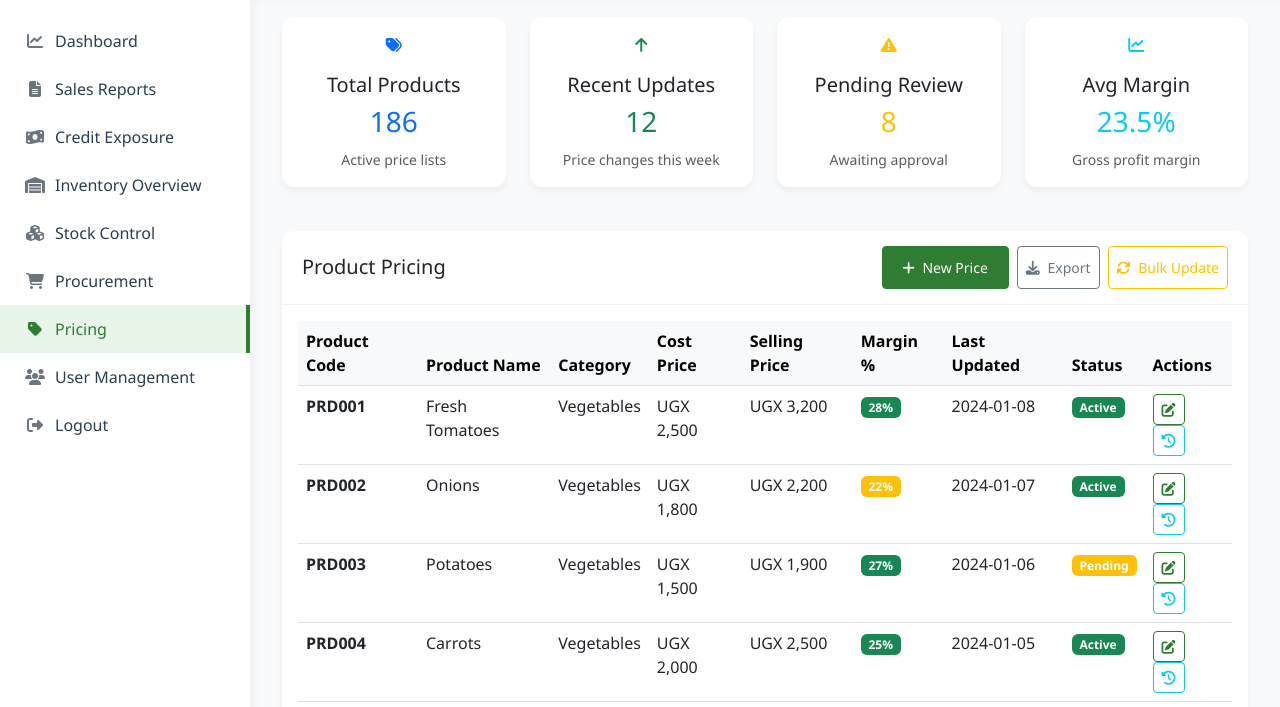
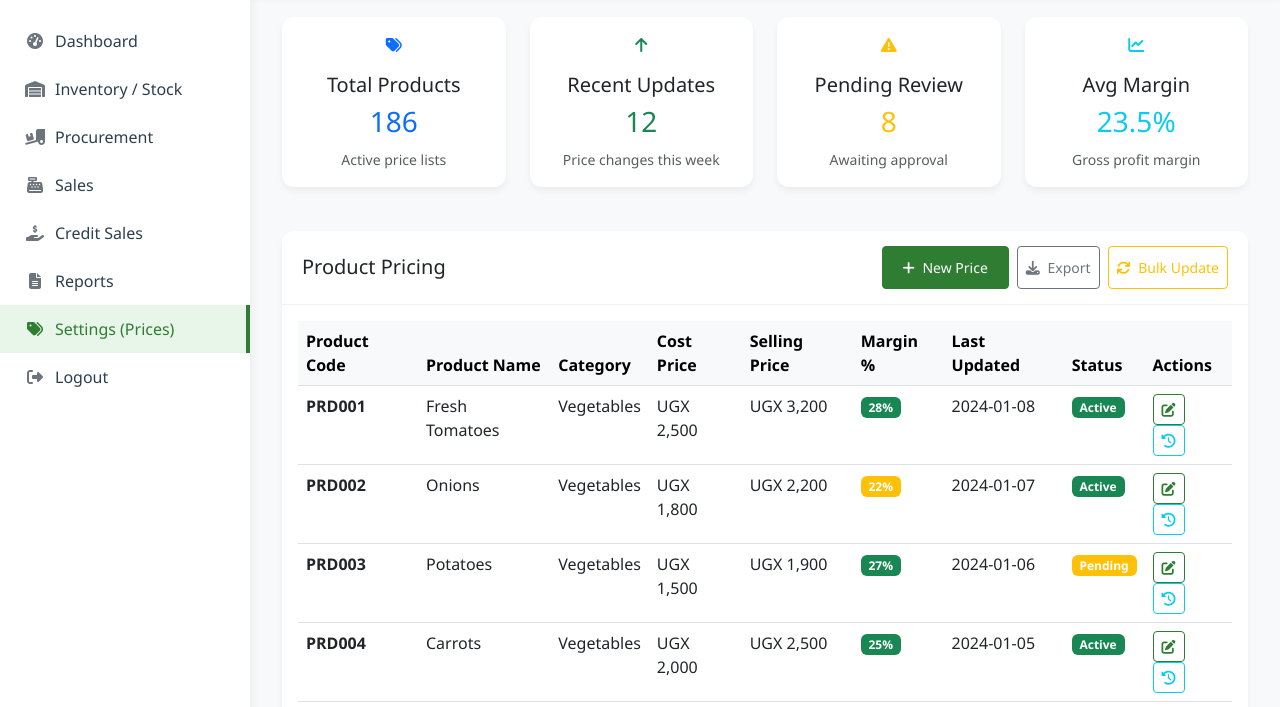
Before and after one commit to ali418/KGL-Groceries, a website: page frontend/pricing.html in a window 1280 px wide. Shown: the part 63-770 px from the top of the page. Drawn offline with nearby package versions, Linux system fonts and the light colour scheme; sample sign-in values are in the browser's storage.

Commit message:
Align manager sidebars across credit_exposure, sales_reports, pricing, stock_control

```diff
--- a/frontend/pricing.html
+++ b/frontend/pricing.html
@@ -20,14 +20,13 @@
             <i class="fas fa-leaf me-2"></i> KGL Groceries
         </div>
         <ul class="sidebar-menu">
-            <li><a href="director_dashboard.html"><i class="fas fa-chart-line"></i> Dashboard</a></li>
-            <li><a href="sales_reports.html"><i class="fas fa-file-alt"></i> Sales Reports</a></li>
-            <li><a href="credit_exposure.html"><i class="fas fa-money-bill-wave"></i> Credit Exposure</a></li>
-            <li><a href="inventory_overview.html"><i class="fas fa-warehouse"></i> Inventory Overview</a></li>
-            <li><a href="stock_control.html"><i class="fas fa-cubes"></i> Stock Control</a></li>
-            <li><a href="procurement.html"><i class="fas fa-shopping-cart"></i> Procurement</a></li>
-            <li><a href="pricing.html" class="active"><i class="fas fa-tag"></i> Pricing</a></li>
-            <li><a href="user_management.html"><i class="fas fa-users"></i> User Management</a></li>
+            <li><a href="manager_dashboard.html"><i class="fas fa-tachometer-alt"></i> Dashboard</a></li>
+            <li><a href="inventory_overview.html"><i class="fas fa-warehouse"></i> Inventory / Stock</a></li>
+            <li><a href="procurement.html"><i class="fas fa-truck-loading"></i> Procurement</a></li>
+            <li><a href="sales_dashboard.html"><i class="fas fa-cash-register"></i> Sales</a></li>
+            <li><a href="credit_exposure.html"><i class="fas fa-hand-holding-usd"></i> Credit Sales</a></li>
+            <li><a href="sales_reports.html"><i class="fas fa-file-alt"></i> Reports</a></li>
+            <li><a href="pricing.html" class="active"><i class="fas fa-tags"></i> Settings (Prices)</a></li>
             <li><a href="login.html"><i class="fas fa-sign-out-alt"></i> Logout</a></li>
         </ul>
     </div>
```
Also changed, not shown: frontend/credit_exposure.html (+7 -5 lines), frontend/sales_reports.html (+7 -5 lines), frontend/stock_control.html (+7 -6 lines).
